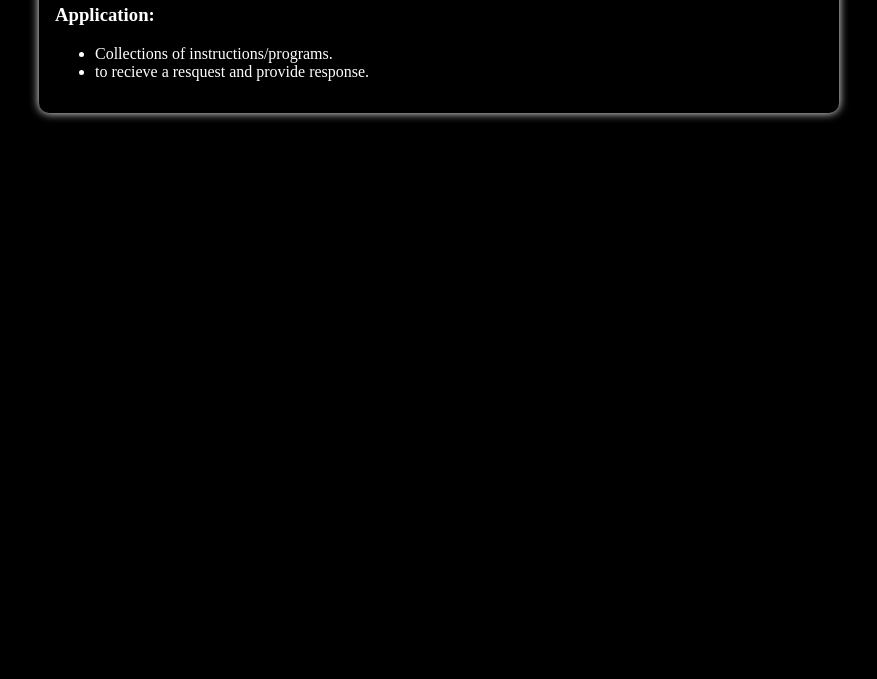
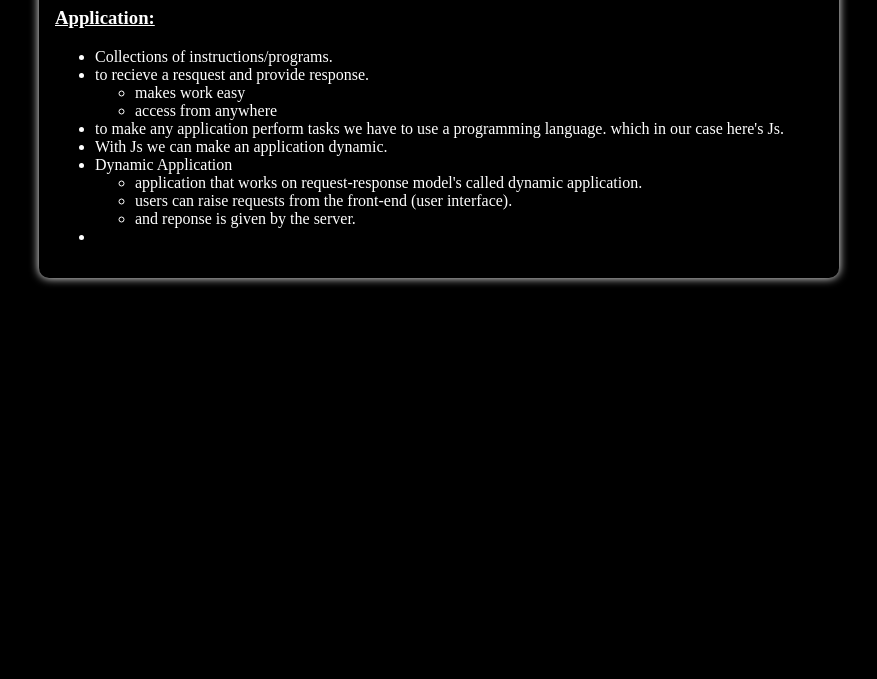
Before and after one commit to G-Nash/12thclass_Js_Introduction, a plain HTML site: page index.html in a window 1280 px wide. Shown: the part 121-800 px from the top of the page, without its empty margins (201-1078 px from the left). Drawn offline with Linux system fonts and the light colour scheme.

Commit message:
contentttt

```diff
--- a/index.html
+++ b/index.html
@@ -1,27 +1,47 @@
 <!DOCTYPE html>
 <html lang="en">
+
 <head>
     <meta charset="UTF-8">
     <meta name="viewport" content="width=device-width, initial-scale=1.0">
     <title>12th Dec (Js Intro)</title>
     <link rel="stylesheet" href="style.css">
+    <script src="./script.js"></script>
 </head>
+
 <body>
-    <div>
+
+    <div class="page">
+
         <div class="heading">
             <h1>12th Dec Class (Js Introductions)</h1>
         </div>
 
-        <div class="page">
+        <div class="content">
             <p>
                 <h3 class="subHeading">Application:</h3>
                 <ul>
                     <li>Collections of instructions/programs.</li>
                     <li>to recieve a resquest and provide response.</li>
-
+                    <ul>
+                        <li>makes work easy</li>
+                        <li>access from anywhere</li>
+                    </ul>
+                    <li>to make any application perform tasks we have to use a programming language. which in our case here's Js.</li>
+                    <li>With Js we can make an application dynamic.</li>
+                    <li>Dynamic Application</li>
+                    <ul>
+                        <li>application that works on request-response model's called dynamic application.</li>
+                        <li>users can raise requests from the front-end (user interface).</li>
+                        <li>and reponse is given by the server.</li>
+                    </ul>
+                    <li></li>
                 </ul>
             </p>
         </div>
+
     </div>
+
 </body>
+
 </html>
--- a/style.css
+++ b/style.css
@@ -22,7 +22,7 @@ body{
     padding: 1rem;
 }
 
-@media screen and (min-width:800px) {
+@media screen and (min-width:850px) {
     .page{
         width:60vw;
     }
@@ -33,6 +33,6 @@ body{
     text-decoration: underline;
 }
 
-.subheading{
+.subHeading{
     text-decoration: underline;
 }
```
